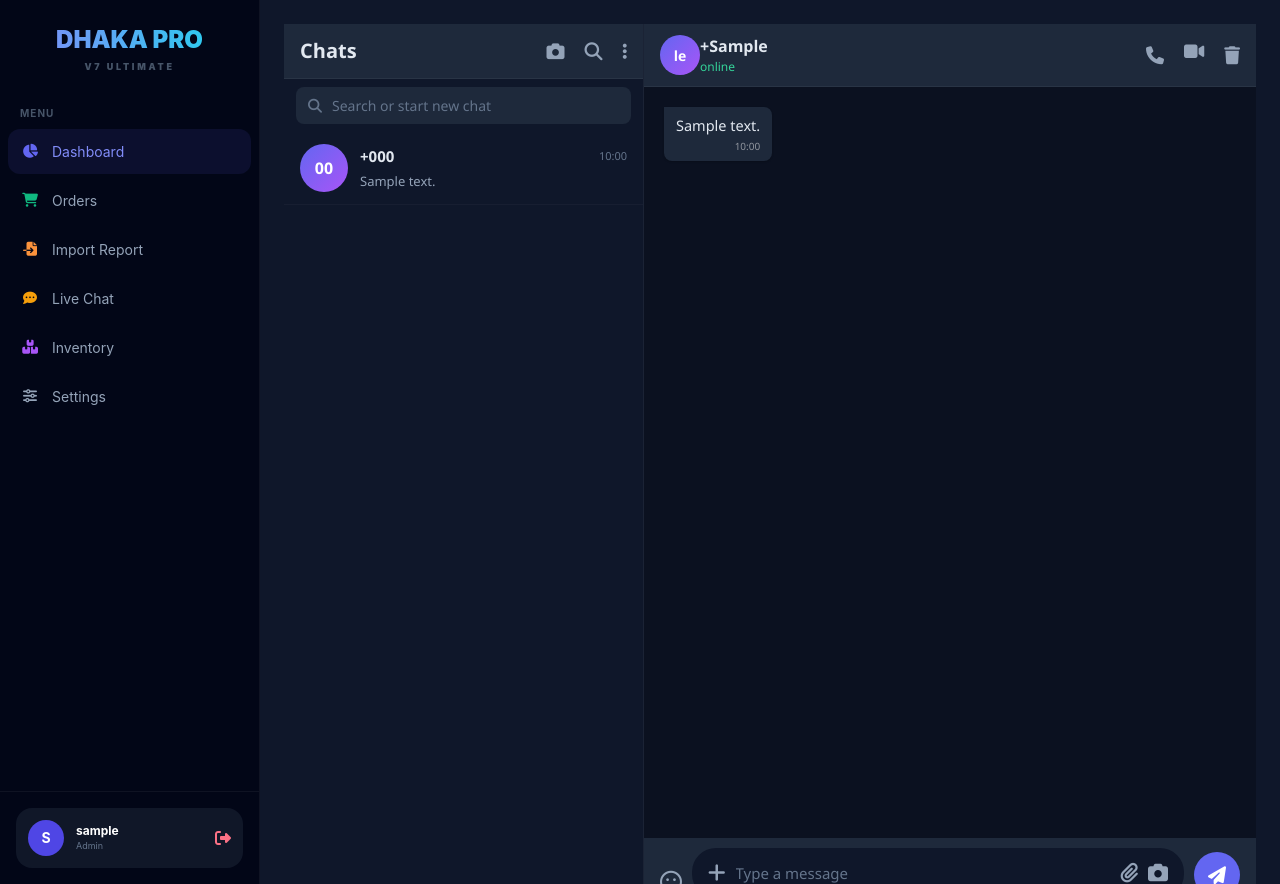
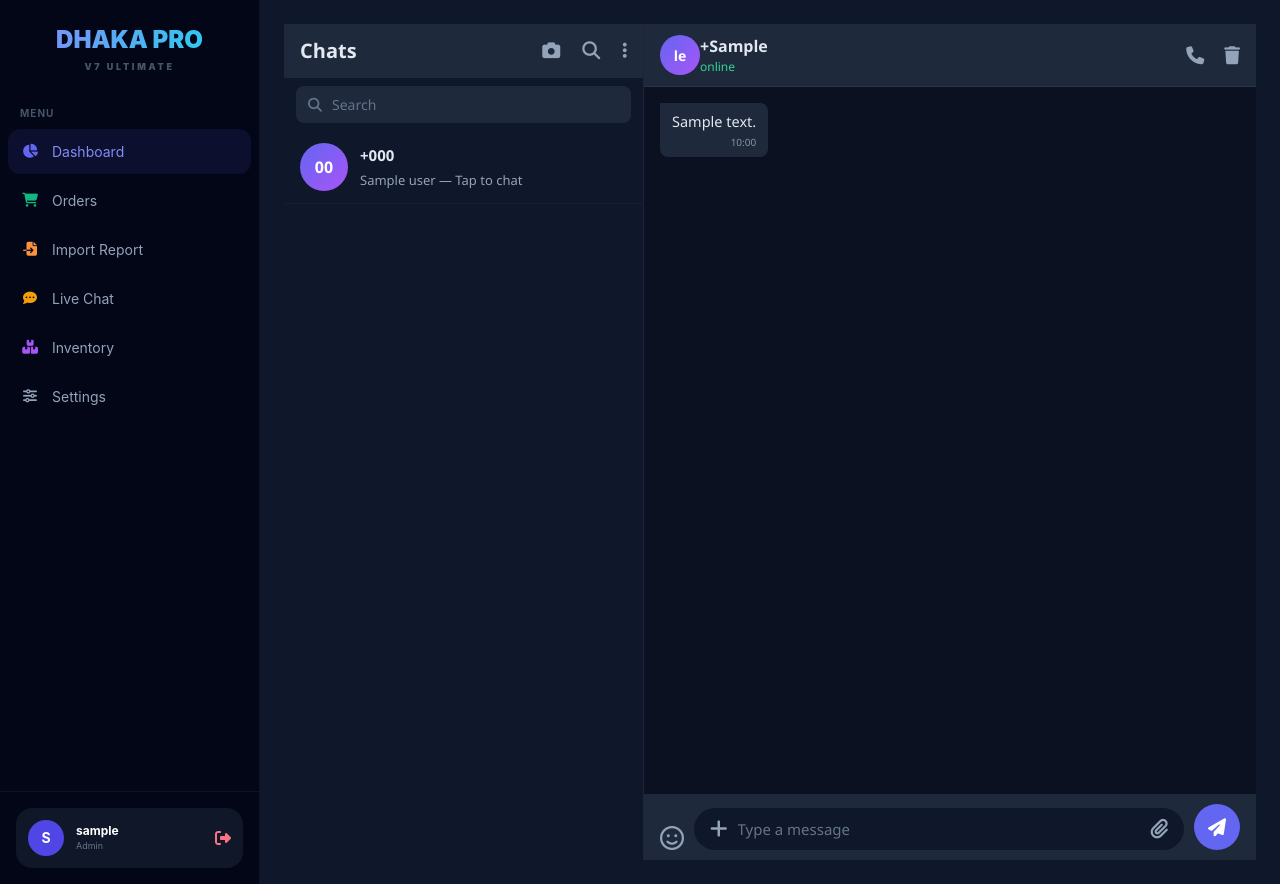
Before and after one commit to printthp/Dhaka-exclusive-sms-bot-wp-msg, a Flask app: template templates/chat.html in a window 1280 px wide. Run offline with Flask 2, Linux system fonts and the light colour scheme; the visitor is signed in with stand-in values (Sample User, id 1); tables that the repository leaves empty hold one stand-in row (values such as "Sample post"); the template is opened without the code that fills it: most values are stand-ins (such as "Sample title", 1, 10 or a date in 2020); some libraries are stand-ins or nearby versions.

Commit message:
Update chat.html

```diff
--- a/templates/chat.html
+++ b/templates/chat.html
@@ -1,209 +1,188 @@
 {% extends "base.html" %}
-{% block title %}WhatsApp Chat{% endblock %}
+{% block title %}WhatsApp{% endblock %}
 {% block content %}
 
 <style>
-    * { margin: 0; padding: 0; box-sizing: border-box; }
-    .wa-wrap { display: flex; height: 100vh; background: #0f172a; font-family: 'Segoe UI', system-ui, sans-serif; }
-    @media (max-width: 768px) { .wa-wrap { flex-direction: column; } }
+    .wp-box { display:flex; height:calc(100vh - 48px); background:#0f172a; font-family:'Segoe UI',system-ui,sans-serif; }
+    @media(max-width:768px){ .wp-box { height:100vh; } }
 
-    /* LEFT - Chat List */
-    .wa-left { width: 360px; min-width: 360px; border-right: 1px solid rgba(255,255,255,0.05); display: flex; flex-direction: column; background: #0f172a; }
-    @media (max-width: 768px) { .wa-left { width: 100%; min-width: auto; height: 100vh; } .wa-left.hide { display: none; } }
+    /* LEFT - CONTACTS */
+    .wp-left { width:360px; min-width:360px; border-right:1px solid rgba(255,255,255,0.06); display:flex; flex-direction:column; background:#0f172a; }
+    @media(max-width:768px){ .wp-left{ width:100%; min-width:auto; } .wp-left.off{ display:none; } }
 
-    .wa-topbar { padding: 12px 16px; background: #1e293b; display: flex; align-items: center; justify-content: space-between; border-bottom: 1px solid rgba(255,255,255,0.05); }
-    .wa-title { font-size: 20px; font-weight: 600; color: #e2e8f0; }
-    .wa-icons { display: flex; gap: 20px; color: #94a3b8; font-size: 18px; }
-    .wa-icons i { cursor: pointer; }
+    .wp-head { padding:12px 16px; background:#1e293b; display:flex; justify-content:space-between; align-items:center; }
+    .wp-head h3 { color:#e2e8f0; font-size:20px; font-weight:600; margin:0; }
+    .wp-head i { color:#94a3b8; font-size:18px; margin-left:18px; cursor:pointer; }
 
-    .wa-searchbox { padding: 8px 12px; background: #0f172a; }
-    .wa-search { background: #1e293b; border-radius: 8px; padding: 8px 12px; display: flex; align-items: center; gap: 10px; }
-    .wa-search i { color: #64748b; font-size: 14px; }
-    .wa-search input { background: transparent; border: none; color: #e2e8f0; font-size: 14px; outline: none; width: 100%; }
-    .wa-search input::placeholder { color: #64748b; }
+    .wp-search { padding:8px 12px; background:#0f172a; }
+    .wp-search div { background:#1e293b; border-radius:8px; padding:8px 12px; display:flex; align-items:center; gap:10px; }
+    .wp-search i { color:#64748b; font-size:14px; }
+    .wp-search input { background:transparent; border:none; color:#e2e8f0; font-size:14px; outline:none; width:100%; }
+    .wp-search input::placeholder { color:#64748b; }
 
-    .wa-list { flex: 1; overflow-y: auto; }
-    .wa-item { display: flex; align-items: center; padding: 12px 16px; cursor: pointer; transition: background 0.2s; border-bottom: 1px solid rgba(255,255,255,0.03); text-decoration: none; color: inherit; }
-    .wa-item:hover, .wa-item.active { background: rgba(99,102,241,0.08); }
-    .wa-item.active { border-left: 3px solid #6366f1; }
-    .wa-avatar { width: 48px; height: 48px; border-radius: 50%; background: linear-gradient(135deg, #6366f1, #a855f7); display: flex; align-items: center; justify-content: center; color: white; font-weight: bold; font-size: 16px; flex-shrink: 0; }
-    .wa-info { flex: 1; margin-left: 12px; min-width: 0; }
-    .wa-row1 { display: flex; justify-content: space-between; align-items: center; margin-bottom: 4px; }
-    .wa-name { font-size: 15px; font-weight: 600; color: #e2e8f0; white-space: nowrap; overflow: hidden; text-overflow: ellipsis; }
-    .wa-time { font-size: 11px; color: #64748b; flex-shrink: 0; }
-    .wa-row2 { display: flex; justify-content: space-between; align-items: center; }
-    .wa-preview { font-size: 13px; color: #94a3b8; white-space: nowrap; overflow: hidden; text-overflow: ellipsis; max-width: 200px; }
-    .wa-badge { background: #6366f1; color: white; font-size: 11px; font-weight: 600; min-width: 20px; height: 20px; border-radius: 50%; display: flex; align-items: center; justify-content: center; padding: 0 6px; }
-    .wa-seen { color: #53bdeb; font-size: 14px; }
+    .wp-list { flex:1; overflow-y:auto; }
+    .wp-contact { display:flex; align-items:center; padding:12px 16px; cursor:pointer; border-bottom:1px solid rgba(255,255,255,0.03); text-decoration:none; color:inherit; transition:background .2s; }
+    .wp-contact:hover,.wp-contact.on { background:rgba(99,102,241,0.08); }
+    .wp-contact.on { border-left:3px solid #6366f1; }
+    .wp-av { width:48px; height:48px; border-radius:50%; background:linear-gradient(135deg,#6366f1,#a855f7); display:flex; align-items:center; justify-content:center; color:#fff; font-weight:bold; font-size:16px; flex-shrink:0; }
+    .wp-info { flex:1; margin-left:12px; min-width:0; }
+    .wp-line1 { display:flex; justify-content:space-between; margin-bottom:4px; }
+    .wp-name { font-size:15px; font-weight:600; color:#e2e8f0; white-space:nowrap; overflow:hidden; text-overflow:ellipsis; }
+    .wp-time { font-size:11px; color:#64748b; flex-shrink:0; }
+    .wp-line2 { font-size:13px; color:#94a3b8; white-space:nowrap; overflow:hidden; text-overflow:ellipsis; }
 
-    /* RIGHT - Chat Window */
-    .wa-right { flex: 1; display: flex; flex-direction: column; background: #0b1120; position: relative; }
-    @media (max-width: 768px) { .wa-right { display: none; position: fixed; inset: 0; z-index: 100; } .wa-right.show { display: flex !important; } }
+    /* RIGHT - CHAT */
+    .wp-right { flex:1; display:flex; flex-direction:column; background:#0b1120; position:relative; }
+    @media(max-width:768px){ .wp-right{ display:none; position:fixed; inset:0; z-index:100; } .wp-right.on{ display:flex !important; } }
 
-    .wa-bg { position: absolute; inset: 0; opacity: 0.03; background-image: repeating-linear-gradient(45deg, transparent, transparent 35px, rgba(255,255,255,0.03) 35px, rgba(255,255,255,0.03) 70px); pointer-events: none; }
+    .wp-bg { position:absolute; inset:0; opacity:.03; background:repeating-linear-gradient(45deg,transparent,transparent 35px,rgba(255,255,255,.03) 35px,rgba(255,255,255,.03) 70px); pointer-events:none; }
 
-    .wa-header { padding: 10px 16px; background: #1e293b; display: flex; align-items: center; border-bottom: 1px solid rgba(255,255,255,0.05); z-index: 2; }
-    .wa-back { display: none; color: #e2e8f0; font-size: 20px; margin-right: 12px; cursor: pointer; }
-    @media (max-width: 768px) { .wa-back { display: block; } }
-    .wa-header-info { flex: 1; }
-    .wa-header-name { font-size: 16px; font-weight: 600; color: #e2e8f0; }
-    .wa-header-status { font-size: 12px; color: #34d399; }
-    .wa-header-actions { display: flex; gap: 20px; color: #94a3b8; font-size: 18px; }
-    .wa-header-actions a { color: inherit; text-decoration: none; }
-    .wa-header-actions i { cursor: pointer; }
+    .wp-top { padding:10px 16px; background:#1e293b; display:flex; align-items:center; border-bottom:1px solid rgba(255,255,255,0.05); position:relative; z-index:2; }
+    .wp-back { display:none; color:#e2e8f0; font-size:20px; margin-right:12px; cursor:pointer; }
+    @media(max-width:768px){ .wp-back{ display:block; } }
+    .wp-top-info { flex:1; }
+    .wp-top-name { font-size:16px; font-weight:600; color:#e2e8f0; }
+    .wp-top-status { font-size:12px; color:#34d399; }
+    .wp-top-icons { display:flex; gap:20px; color:#94a3b8; font-size:18px; }
+    .wp-top-icons a { color:inherit; text-decoration:none; }
 
-    .wa-messages { flex: 1; overflow-y: auto; padding: 20px; display: flex; flex-direction: column; gap: 4px; position: relative; z-index: 1; }
-    .wa-msg { max-width: 75%; padding: 8px 12px; border-radius: 8px; font-size: 14.5px; line-height: 1.4; word-wrap: break-word; }
-    .wa-msg-in { align-self: flex-start; background: #1e293b; color: #e2e8f0; border-top-left-radius: 0; box-shadow: 0 1px 2px rgba(0,0,0,0.2); }
-    .wa-msg-out { align-self: flex-end; background: #005c4b; color: #e2e8f0; border-top-right-radius: 0; box-shadow: 0 1px 2px rgba(0,0,0,0.2); }
-    .wa-msg-time { font-size: 10px; color: rgba(255,255,255,0.5); margin-top: 4px; display: flex; justify-content: flex-end; align-items: center; gap: 4px; }
-    .wa-ticks { font-size: 14px; color: #53bdeb; }
+    .wp-msgs { flex:1; overflow-y:auto; padding:16px; display:flex; flex-direction:column; gap:4px; position:relative; z-index:1; }
+    .wp-msg { max-width:78%; padding:8px 12px; border-radius:8px; font-size:14.5px; line-height:1.4; word-wrap:break-word; }
+    .wp-msg-in { align-self:flex-start; background:#1e293b; color:#e2e8f0; border-top-left-radius:0; }
+    .wp-msg-out { align-self:flex-end; background:#005c4b; color:#e2e8f0; border-top-right-radius:0; }
+    .wp-msg-time { font-size:10px; opacity:.55; margin-top:4px; display:flex; justify-content:flex-end; align-items:center; gap:4px; }
+    .wp-blue { color:#53bdeb; font-size:13px; }
 
-    .wa-inputbar { padding: 10px 16px; background: #1e293b; display: flex; align-items: flex-end; gap: 10px; z-index: 2; }
-    .wa-inputbox { flex: 1; background: #0f172a; border-radius: 24px; padding: 10px 16px; display: flex; align-items: center; gap: 10px; }
-    .wa-inputbox input { flex: 1; background: transparent; border: none; color: #e2e8f0; font-size: 15px; outline: none; }
-    .wa-inputbox input::placeholder { color: #64748b; }
-    .wa-emoji { color: #94a3b8; font-size: 22px; cursor: pointer; }
-    .wa-attach { color: #94a3b8; font-size: 20px; cursor: pointer; }
-    .wa-send { width: 46px; height: 46px; border-radius: 50%; background: #6366f1; color: white; display: flex; align-items: center; justify-content: center; cursor: pointer; border: none; font-size: 18px; flex-shrink: 0; }
-    .wa-send:hover { background: #818cf8; }
+    .wp-bottom { padding:10px 16px; background:#1e293b; display:flex; align-items:flex-end; gap:10px; position:relative; z-index:2; }
+    .wp-bottom form { display:flex; align-items:flex-end; gap:10px; width:100%; }
+    .wp-input { flex:1; background:#0f172a; border-radius:24px; padding:10px 16px; display:flex; align-items:center; gap:10px; }
+    .wp-input input { flex:1; background:transparent; border:none; color:#e2e8f0; font-size:15px; outline:none; }
+    .wp-input input::placeholder { color:#64748b; }
+    .wp-ic { color:#94a3b8; font-size:20px; cursor:pointer; }
+    .wp-send { width:46px; height:46px; border-radius:50%; background:#6366f1; color:#fff; display:flex; align-items:center; justify-content:center; cursor:pointer; border:none; font-size:18px; flex-shrink:0; }
+    .wp-send:hover { background:#818cf8; }
 
-    .wa-empty { display: flex; flex-direction: column; align-items: center; justify-content: center; height: 100%; color: #475569; text-align: center; padding: 20px; }
-    .wa-empty i { font-size: 100px; margin-bottom: 20px; opacity: 0.15; }
-    .wa-empty h2 { font-size: 28px; font-weight: 300; margin-bottom: 8px; }
+    .wp-empty { display:flex; flex-direction:column; align-items:center; justify-content:center; height:100%; color:#475569; text-align:center; padding:20px; }
+    .wp-empty i { font-size:100px; margin-bottom:20px; opacity:.15; }
+    .wp-empty h2 { font-size:28px; font-weight:300; margin-bottom:8px; }
 
-    ::-webkit-scrollbar { width: 6px; }
-    ::-webkit-scrollbar-thumb { background: #334155; border-radius: 10px; }
+    ::-webkit-scrollbar { width:6px; }
+    ::-webkit-scrollbar-thumb { background:#334155; border-radius:10px; }
 </style>
 
-<div class="wa-wrap">
-    <!-- LEFT: Chat List -->
-    <div class="wa-left {% if active_chat %}hide{% endif %}" id="waLeft">
-        <div class="wa-topbar">
-            <div class="wa-title">Chats</div>
-            <div class="wa-icons">
+<div class="wp-box">
+    <!-- LEFT: Contact List -->
+    <div class="wp-left {% if active_chat %}off{% endif %}" id="wpLeft">
+        <div class="wp-head">
+            <h3>Chats</h3>
+            <div>
                 <i class="fa-solid fa-camera"></i>
                 <i class="fa-solid fa-magnifying-glass"></i>
                 <i class="fa-solid fa-ellipsis-vertical"></i>
             </div>
         </div>
-        <div class="wa-searchbox">
-            <div class="wa-search">
+        <div class="wp-search">
+            <div>
                 <i class="fa-solid fa-magnifying-glass"></i>
-                <input type="text" placeholder="Search or start new chat" onkeyup="filterList(this.value)">
+                <input type="text" placeholder="Search" onkeyup="filterContacts(this.value)">
             </div>
         </div>
-        <div class="wa-list" id="waList">
-            {% for c in customer_data %}
-            <a href="/admin?tab=chat&chat_with={{ c.phone }}" class="wa-item {% if active_chat == c.phone %}active{% endif %}" data-phone="{{ c.phone }}">
-                <div class="wa-avatar">{{ c.phone[-2:] }}</div>
-                <div class="wa-info">
-                    <div class="wa-row1">
-                        <div class="wa-name">+{{ c.phone }}</div>
-                        <div class="wa-time">
-                            {% if c.last_msg and c.last_msg.created_at %}
-                                {{ c.last_msg.created_at[11:16] }}
-                            {% endif %}
-                        </div>
+        <div class="wp-list">
+            {% for u in users %}
+            <a href="/admin?tab=chat&chat_with={{ u.phone }}" class="wp-contact {% if active_chat == u.phone %}on{% endif %}" data-phone="{{ u.phone }}">
+                <div class="wp-av">{{ u.phone[-2:] }}</div>
+                <div class="wp-info">
+                    <div class="wp-line1">
+                        <span class="wp-name">+{{ u.phone }}</span>
+                        <span class="wp-time">{{ u.last_active[11:16] if u.last_active else '' }}</span>
                     </div>
-                    <div class="wa-row2">
-                        <div class="wa-preview">
-                            {% if c.last_msg %}
-                                {% if c.last_msg.direction == 'outbound' %}<i class="fa-solid fa-check-double fa-xs" style="color:#53bdeb;"></i> {% endif %}
-                                {{ c.last_msg.content[:28] }}{% if c.last_msg.content|length > 28 %}...{% endif %}
-                            {% else %}No messages yet{% endif %}
-                        </div>
-                        {% if c.unread > 0 %}
-                        <div class="wa-badge">{{ c.unread }}</div>
-                        {% endif %}
-                    </div>
+                    <div class="wp-line2">{{ u.name or 'Customer' }} — Tap to chat</div>
                 </div>
             </a>
             {% endfor %}
         </div>
     </div>
 
-    <!-- RIGHT: Chat -->
-    <div class="wa-right {% if active_chat %}show{% endif %}" id="waRight">
+    <!-- RIGHT: Chat Area -->
+    <div class="wp-right {% if active_chat %}on{% endif %}" id="wpRight">
         {% if active_chat %}
-        <div class="wa-bg"></div>
+        <div class="wp-bg"></div>
 
-        <div class="wa-header">
-            <div class="wa-back" onclick="showList()"><i class="fa-solid fa-arrow-left"></i></div>
-            <div class="wa-avatar" style="width:40px;height:40px;font-size:14px;">{{ active_chat[-2:] }}</div>
-            <div class="wa-header-info">
-                <div class="wa-header-name">+{{ active_chat }}</div>
-                <div class="wa-header-status">online</div>
+        <div class="wp-top">
+            <div class="wp-back" onclick="showContacts()"><i class="fa-solid fa-arrow-left"></i></div>
+            <div class="wp-av" style="width:40px;height:40px;font-size:14px;">{{ active_chat[-2:] }}</div>
+            <div class="wp-top-info">
+                <div class="wp-top-name">+{{ active_chat }}</div>
+                <div class="wp-top-status">online</div>
             </div>
-            <div class="wa-header-actions">
+            <div class="wp-top-icons">
                 <a href="tel:{{ active_chat }}"><i class="fa-solid fa-phone"></i></a>
-                <i class="fa-solid fa-video"></i>
-                <a href="/admin/chat/delete/{{ active_chat }}" onclick="return confirm('Delete this chat?')"><i class="fa-solid fa-trash"></i></a>
+                <a href="/admin/chat/delete/{{ active_chat }}" onclick="return confirm('Delete chat?')"><i class="fa-solid fa-trash"></i></a>
             </div>
         </div>
 
-        <div class="wa-messages" id="waMsgs">
-            {% for msg in chat_history %}
-            <div class="wa-msg wa-msg-{% if msg.direction == 'outbound' %}out{% else %}in{% endif %}">
-                {{ msg.content }}
-                <div class="wa-msg-time">
-                    {% if msg.created_at %}{{ msg.created_at[11:16] }}{% endif %}
-                    {% if msg.direction == 'outbound' %}
-                    <span class="wa-ticks"><i class="fa-solid fa-check-double"></i></span>
-                    {% endif %}
+        <div class="wp-msgs" id="wpMsgs">
+            {% for m in chat_history %}
+            <div class="wp-msg wp-msg-{% if m.direction == 'outbound' %}out{% else %}in{% endif %}">
+                {{ m.content }}
+                <div class="wp-msg-time">
+                    {% if m.created_at %}{{ m.created_at[11:16] }}{% endif %}
+                    {% if m.direction == 'outbound' %}<span class="wp-blue"><i class="fa-solid fa-check-double"></i></span>{% endif %}
                 </div>
             </div>
             {% endfor %}
         </div>
 
-        <form action="/admin/chat/send" method="POST" class="wa-inputbar" enctype="multipart/form-data">
-            <input type="hidden" name="phone" value="{{ active_chat }}">
-            <div class="wa-emoji"><i class="fa-regular fa-face-smile"></i></div>
-            <div class="wa-inputbox">
-                <div class="wa-attach" onclick="document.getElementById('waFile').click()"><i class="fa-solid fa-plus"></i></div>
-                <input type="file" id="waFile" name="image" accept="image/*" style="display:none;" onchange="this.form.submit()">
-                <input type="text" name="message" placeholder="Type a message" autocomplete="off" id="waInput" required>
-                <div class="wa-attach" onclick="document.getElementById('waFile').click()"><i class="fa-solid fa-paperclip"></i></div>
-                <div class="wa-attach" onclick="document.getElementById('waFile').click()"><i class="fa-solid fa-camera"></i></div>
-            </div>
-            <button type="submit" class="wa-send"><i class="fa-solid fa-paper-plane"></i></button>
-        </form>
+        <div class="wp-bottom">
+            <form action="/admin/chat/send" method="POST">
+                <input type="hidden" name="phone" value="{{ active_chat }}">
+                <i class="fa-regular fa-face-smile wp-ic" style="font-size:24px;"></i>
+                <div class="wp-input">
+                    <i class="fa-solid fa-plus wp-ic" onclick="document.getElementById('wpFile').click()"></i>
+                    <input type="file" id="wpFile" name="image" accept="image/*" style="display:none;" onchange="this.form.submit()">
+                    <input type="text" name="message" placeholder="Type a message" autocomplete="off" id="wpInput">
+                    <i class="fa-solid fa-paperclip wp-ic" onclick="document.getElementById('wpFile').click()"></i>
+                </div>
+                <button type="submit" class="wp-send"><i class="fa-solid fa-paper-plane"></i></button>
+            </form>
+        </div>
         {% else %}
-        <div class="wa-empty">
+        <div class="wp-empty">
             <i class="fa-brands fa-whatsapp"></i>
-            <h2>Dhaka Exclusive Chat</h2>
-            <p>Select a customer from the list to start messaging</p>
+            <h2>Dhaka Exclusive</h2>
+            <p>Select a customer to start messaging</p>
         </div>
         {% endif %}
     </div>
 </div>
 
 <script>
-    // Scroll to bottom
-    const box = document.getElementById('waMsgs');
-    if (box) box.scrollTop = box.scrollHeight;
+    // Scroll bottom
+    var box = document.getElementById('wpMsgs');
+    if(box) box.scrollTop = box.scrollHeight;
 
-    // Mobile back button
-    function showList() {
-        document.getElementById('waLeft').classList.remove('hide');
-        document.getElementById('waRight').classList.remove('show');
+    // Mobile back
+    function showContacts(){
+        document.getElementById('wpLeft').classList.remove('off');
+        document.getElementById('wpRight').classList.remove('on');
     }
 
     // Search filter
-    function filterList(q) {
-        const items = document.querySelectorAll('.wa-item');
-        const query = q.toLowerCase();
-        items.forEach(item => {
+    function filterContacts(q){
+        var items = document.querySelectorAll('.wp-contact');
+        var query = q.toLowerCase();
+        items.forEach(function(item){
             item.style.display = item.dataset.phone.includes(query) ? 'flex' : 'none';
         });
     }
 
     // Enter to send
-    const input = document.getElementById('waInput');
-    if (input) {
-        input.addEventListener('keypress', function(e) {
-            if (e.key === 'Enter' && this.value.trim()) this.form.submit();
+    var inp = document.getElementById('wpInput');
+    if(inp){
+        inp.addEventListener('keypress', function(e){
+            if(e.key === 'Enter' && this.value.trim()) this.form.submit();
         });
+        inp.focus();
     }
 </script>
 
```
